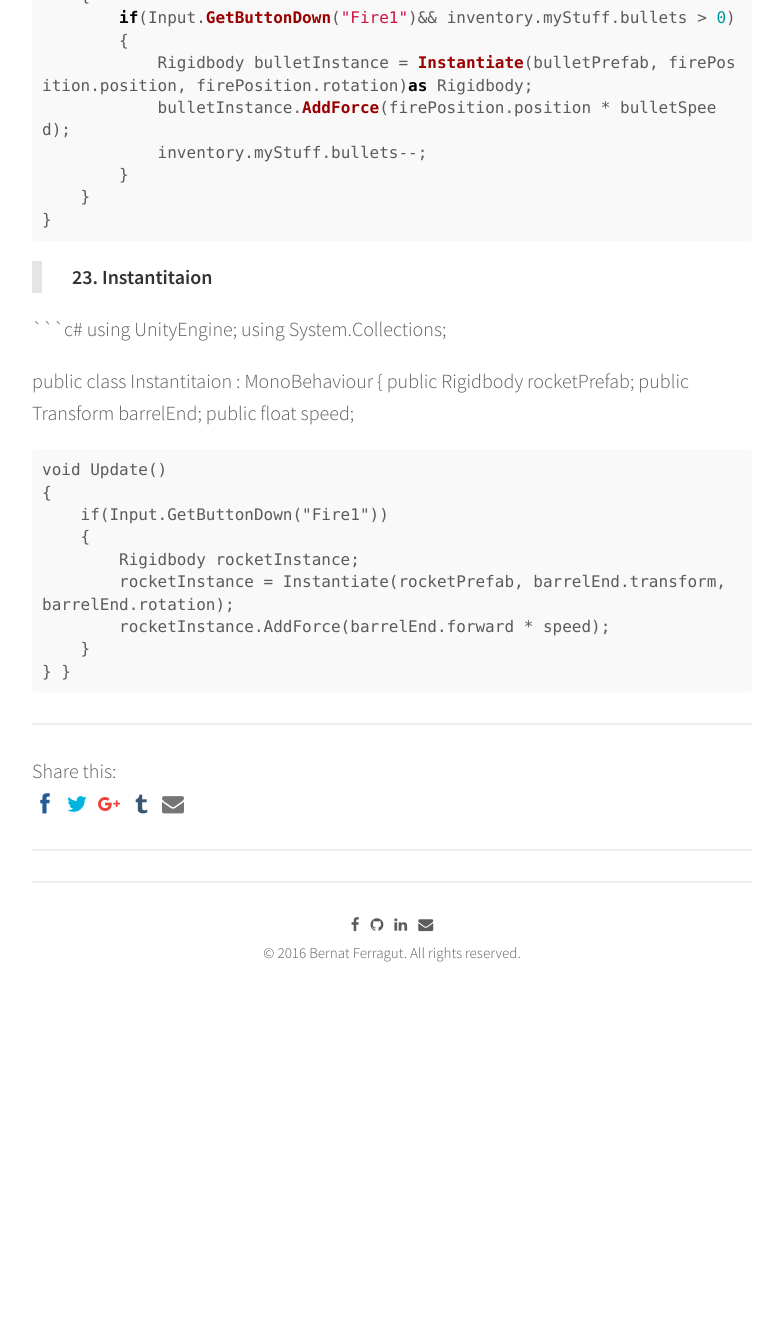
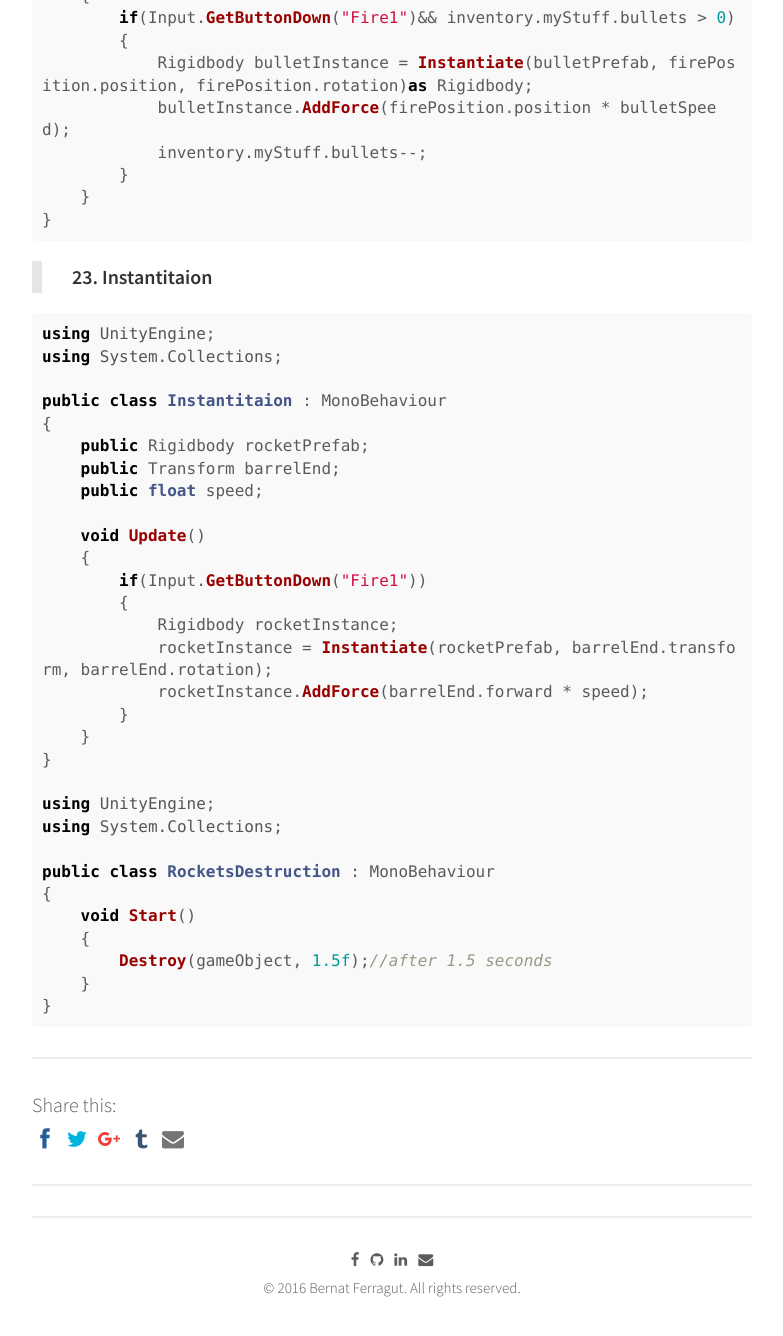
Before and after one commit to bernatferragut/FutureWeb-blog, a Jekyll site: the page built from _posts/30-11-16-VR-Scripting in Unity.md, in a window 1280 px wide and 1400 px high, scrolled down 21285 px. Shown: the top 1336 px of the window, without its empty margins (248-1031 px from the left). Built offline with Jekyll 4.4.1, drawn with Linux system fonts in a browser that asks for light colours; nearby versions of some CDN libraries; comment, search, counter and statistics services are not loaded; before the commit the page ends 22350 px from its top, so only the background shows below that.

Commit message:
Update 30-11-16-VR-Scripting in Unity.md
Instantiate 2

````diff
--- a/_posts/30-11-16-VR-Scripting in Unity.md
+++ b/_posts/30-11-16-VR-Scripting in Unity.md
@@ -974,3 +974,15 @@ public class Instantitaion : MonoBehaviour
         }
     }
 }
+
+using UnityEngine;
+using System.Collections;
+
+public class RocketsDestruction : MonoBehaviour
+{
+    void Start()
+    {
+        Destroy(gameObject, 1.5f);//after 1.5 seconds
+    }
+}
+```
````
